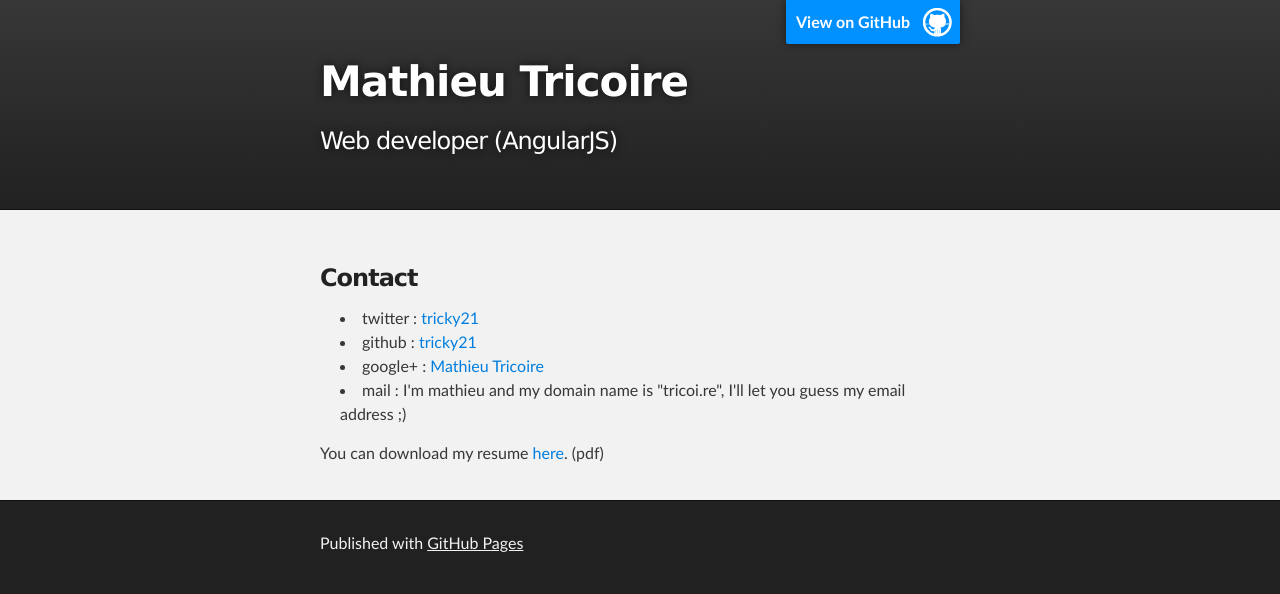
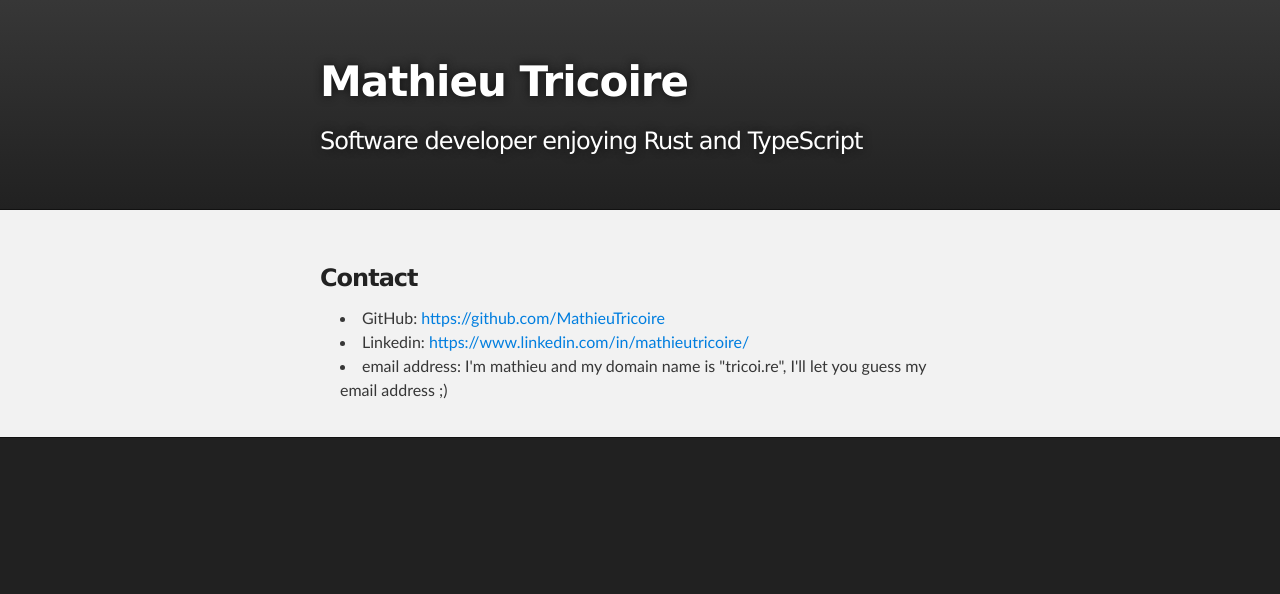
Before and after one commit to MathieuTricoire/mathieutricoire.github.io, a plain HTML site: page index.html in a window 1280 px wide. Drawn offline with Linux system fonts and the light colour scheme.

Commit message:
Updating informations before a future rewrite

```diff
--- a/index.html
+++ b/index.html
@@ -4,11 +4,11 @@
   <head>
     <meta charset='utf-8'>
     <meta http-equiv="X-UA-Compatible" content="chrome=1">
-    <meta name="description" content="Mathieu Tricoire : Web developer (AngularJS)">
+    <meta name="description" content="Mathieu Tricoire, Rust and TypeScript software developer">
 
     <link rel="stylesheet" type="text/css" media="screen" href="stylesheets/stylesheet.css">
 
-    <title>Mathieu Tricoire</title>
+    <title>Mathieu Tricoire, Rust and TypeScript software developer</title>
   </head>
 
   <body>
@@ -16,11 +16,8 @@
     <!-- HEADER -->
     <div id="header_wrap" class="outer">
       <header class="inner">
-          <a id="forkme_banner" href="https://github.com/tricky21">View on GitHub</a>
-
         <h1 id="project_title">Mathieu Tricoire</h1>
-          <h2 id="project_tagline">Web developer (AngularJS)</h2>
-
+        <h2 id="project_tagline">Software developer enjoying Rust and TypeScript</h2>
       </header>
     </div>
 
@@ -31,37 +28,13 @@
           <a name="contact" class="anchor" href="#contact"><span class="octicon octicon-link"></span></a>Contact</h3>
 
         <ul>
-<li>twitter : <a href="https://twitter.com?username=tricky21">tricky21</a>
-</li>
-<li>github  : <a href="https://github.com/tricky21">tricky21</a>
-</li>
-<li>google+ : <a href="http://goog.la/tricky21">Mathieu Tricoire</a>
-</li>
-<li>mail    : I'm mathieu and my domain name is "tricoi.re", I'll let you guess my email address ;)</li>
+          <li>GitHub: <a href="https://github.com/MathieuTricoire">https://github.com/MathieuTricoire</a></li>
+          <li>Linkedin: <a
+              href="https://www.linkedin.com/in/mathieutricoire/">https://www.linkedin.com/in/mathieutricoire/</a></li>
+          <li>email address: I'm mathieu and my domain name is "tricoi.re", I'll let you guess my email address ;)</li>
         </ul>
-
-<p>You can download my resume <a href="resume.pdf">here</a>. (pdf)</p>
       </section>
     </div>
+  </body>
 
-    <!-- FOOTER  -->
-    <div id="footer_wrap" class="outer">
-      <footer class="inner">
-        <p>Published with <a href="http://pages.github.com">GitHub Pages</a></p>
-      </footer>
-    </div>
-
-              <script type="text/javascript">
-            var gaJsHost = (("https:" == document.location.protocol) ? "https://ssl." : "http://www.");
-            document.write(unescape("%3Cscript src='" + gaJsHost + "google-analytics.com/ga.js' type='text/javascript'%3E%3C/script%3E"));
-          </script>
-          <script type="text/javascript">
-            try {
-              var pageTracker = _gat._getTracker("UA-27924549-1");
-            pageTracker._trackPageview();
-            } catch(err) {}
-          </script>
-
-
-  </body>
 </html>
--- a/params.json
+++ /dev/null
@@ -1 +0,0 @@
-{"name":"Mathieu Tricoire","tagline":"Web developer (AngularJS)","body":"### Contact\r\n* twitter : [tricky21](https://twitter.com?username=tricky21)\r\n* github  : [tricky21](https://github.com/tricky21)\r\n* google+ : [Mathieu Tricoire](http://goog.la/tricky21)\r\n* mail    : I'm mathieu and my domain name is \"tricoi.re\", I'll let you guess my email address ;)\r\n\r\nYou can download my resume [here](resume.pdf). (pdf)","google":"UA-27924549-1","note":"Don't delete this file! It's used internally to help with page regeneration."}
```
Lines whose indentation alone changed are shown as unchanged.
